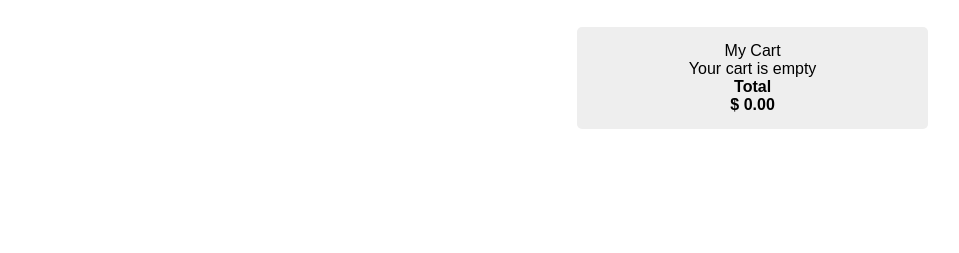
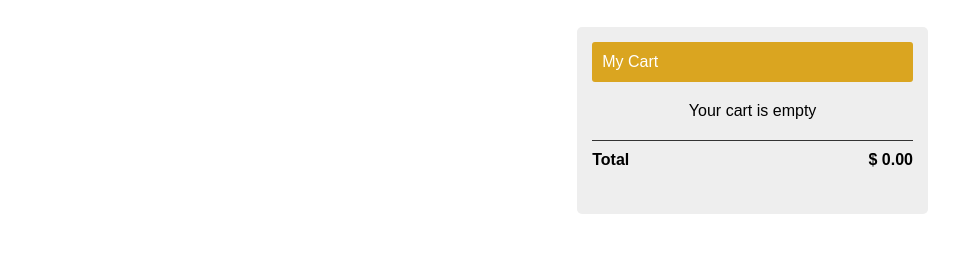
Before and after one commit to lailahgrant/shopping_cart_in_js, a plain HTML site: page index.html in a window 1280 px wide. Shown: the part 113-366 px from the top of the page, without its empty margins (160-1119 px from the left). Drawn offline with Linux system fonts and the light colour scheme.

Commit message:
Finish CSS
Finished  the CSS of the project

```diff
--- a/styles.css
+++ b/styles.css
@@ -77,3 +77,22 @@ body{
     padding: 15px;
     text-align: center;
 }
+
+.head{
+    background-color: goldenrod;
+    border-radius: 3px;
+    height: 40px;
+    padding: 10px;
+    margin-bottom: 20px;
+    color: #fff;
+    display: flex;
+    align-items: center;
+}
+
+.foot{
+    display: flex;
+    justify-content: space-between;
+    margin: 20px 0;
+    padding: 10px 0;
+    border-top: 1px solid #333;
+}
```
